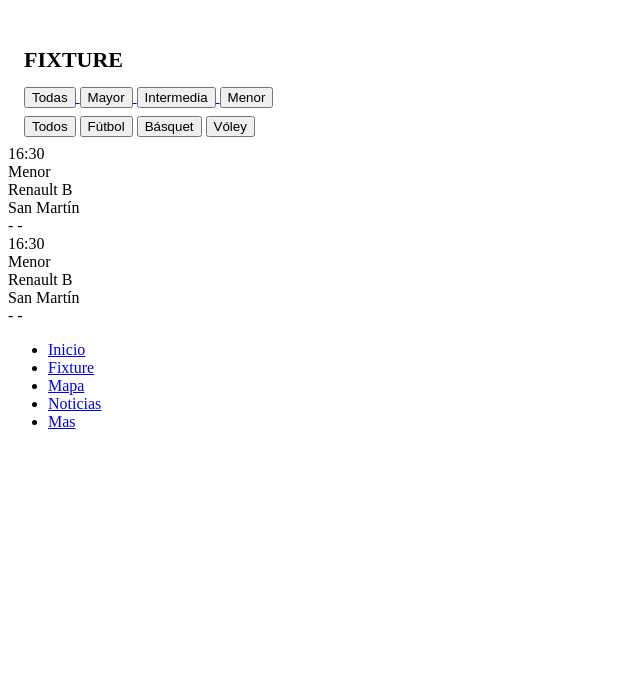
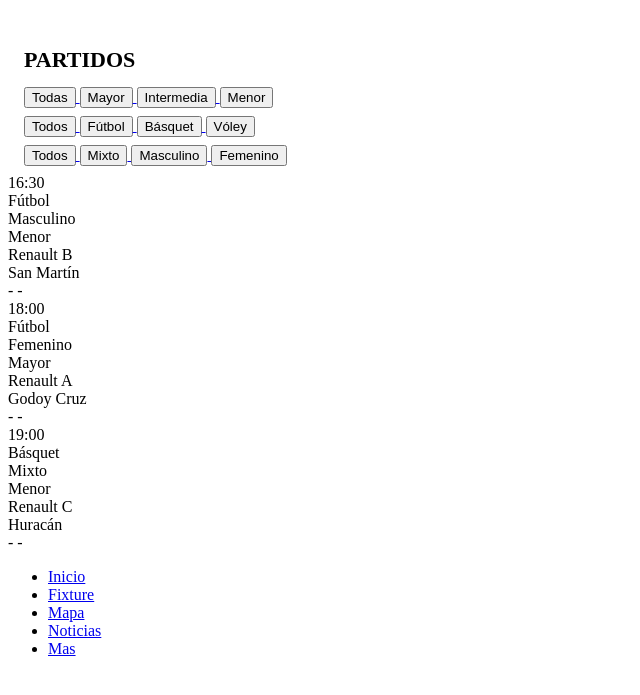
Before and after one commit to MateoFelicia/App-copa-renault-Cuadrado-Magico, a Flask app: page /partidos in a window 1280 px wide. Shown: the top 695 px of the page, without its empty margins (0-640 px from the left). Run offline with Flask 3, Linux system fonts and the light colour scheme.

Commit message:
Finalizacion de filtros

```diff
--- a/app.py
+++ b/app.py
@@ -14,9 +14,31 @@ app = Flask(__name__)
 def inicio_():
     return render_template("inicio.html")
 
-@app.route("/partidos")
-def partidos():
-    return render_template("partidos.html")
+@app.route("/partidos", defaults={"categoria": "Todas", "deporte": "Todos", "genero": "Todos"})
+@app.route("/partidos/<categoria>/<deporte>/<genero>")
+def partidos(categoria, deporte, genero):
+
+    todos = [
+        {"hora": "16:30", "equipo_local": "Renault B", "equipo_visitante": "San Martín", "categoria": "Menor", "genero": "Masculino", "deporte": "Fútbol", "estado": "prox"},
+        {"hora": "18:00", "equipo_local": "Renault A", "equipo_visitante": "Godoy Cruz", "categoria": "Mayor", "genero": "Femenino", "deporte": "Fútbol", "estado": "prox"},
+        {"hora": "19:00", "equipo_local": "Renault C", "equipo_visitante": "Huracán", "categoria": "Menor", "genero": "Mixto", "deporte": "Básquet", "estado": "prox"},
+    ]
+
+    filtrados = []
+
+    for p in todos:
+        if (categoria == "Todas" or p["categoria"] == categoria):
+            if (deporte == "Todos" or p["deporte"] == deporte):
+                if (genero == "Todos" or p["genero"] == genero):
+                    filtrados.append(p)
+
+    return render_template(
+        "partidos.html",
+        partidos=filtrados,
+        categoria_activa=categoria,
+        deporte_activo=deporte,
+        genero_activo=genero
+    )
 
 @app.route("/fixture")
 def fixture():
--- a/templates/_partido_macro.html
+++ b/templates/_partido_macro.html
@@ -4,7 +4,9 @@ equipo_local,
 equipo_visitante,
 goles_local = none,
 goles_visitante = none,
-categoria = "Mayor",
+deporte = none,
+genero = none,
+categoria = none,
 estado = "prox",
 minuto = none
 ) %}
@@ -25,6 +27,12 @@ minuto = none
 
     <div>
         <div>
+            {{ deporte }}
+        </div>
+        <div>
+            {{ genero }}
+        </div>
+        <div>
             {{ categoria }}
         </div>
 
--- a/templates/partidos.html
+++ b/templates/partidos.html
@@ -6,54 +6,50 @@
 {% block content %}
 
 <div style="padding: 24px 16px 8px;">
-    <h1 style="font-size: 22px; font-weight: 800;">
-        FIXTURE
-    </h1>
+    <h1 style="font-size: 22px; font-weight: 800;">PARTIDOS</h1>
+
     <div class="filtros">
         {% for cat in ["Todas", "Mayor", "Intermedia", "Menor"] %}
-            <a href="/partidos/?categoria={{ cat }}">
-                <button>{{ cat }}</button>
+        <a href="/partidos/{{ cat }}/{{ deporte_activo }}/{{ genero_activo }}">
+            <button>
+                {{ cat }}
+            </button>
         </a>
         {% endfor %}
     </div>
 
     <div class="filtros" style="margin-top: 8px;">
-        {% for deporte in ["Todos", "Fútbol", "Básquet", "Vóley"] %}
-        <button onclick=''>{{ deporte }}</button>
+        {% for dep in ["Todos", "Fútbol", "Básquet", "Vóley"] %}
+        <a href="/partidos/{{ categoria_activa }}/{{ dep }}/{{ genero_activo }}">
+            <button>
+                {{ dep }}
+            </button>
+        </a>
+        {% endfor %}
+    </div>
+
+    <div class="filtros" style="margin-top: 8px;">
+        {% for gen in ["Todos", "Mixto", "Masculino", "Femenino"] %}
+            <a href="/partidos/{{ categoria_activa }}/{{ deporte_activo }}/{{ gen }}">
+                <button>
+                    {{ gen }}
+                </button>
+            </a>
         {% endfor %}
     </div>
 
 </div>
-{% set partidos = [
-    {
-        "hora": "16:30",
-        "equipo_local": "Renault B",
-        "equipo_visitante": "San Martín",
-        "categoria": "Menor",
-        "estado": "prox"
-    },
-    {
-        "hora": "16:30",
-        "equipo_local": "Renault B",
-        "equipo_visitante": "San Martín",
-        "categoria": "Menor",
-        "estado": "prox"
-    }
-] %}
 
 {% for p in partidos %}
-        {% if categoria is not defined or p.categoria == categoria %}
     {{ partido(
         hora = p.hora,
         equipo_local = p.equipo_local,
         equipo_visitante = p.equipo_visitante,
+        deporte = p.deporte,
+        genero = p.genero,
         categoria = p.categoria,
         estado = p.estado
     )}}
-        {% endif %}
 {% endfor %}
 
-<script>
-</script>
-
 {% endblock %}
```
Lines whose indentation alone changed are shown as unchanged.
